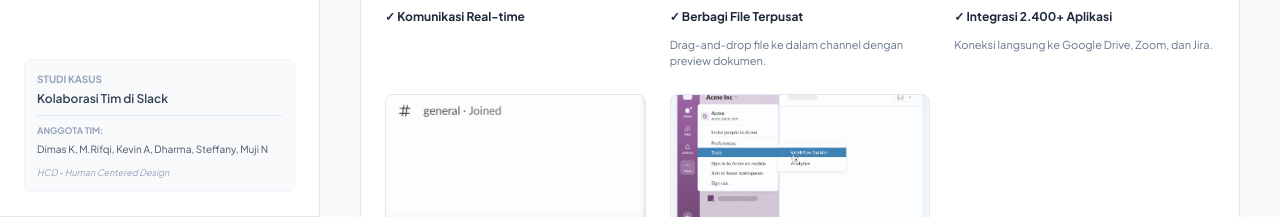
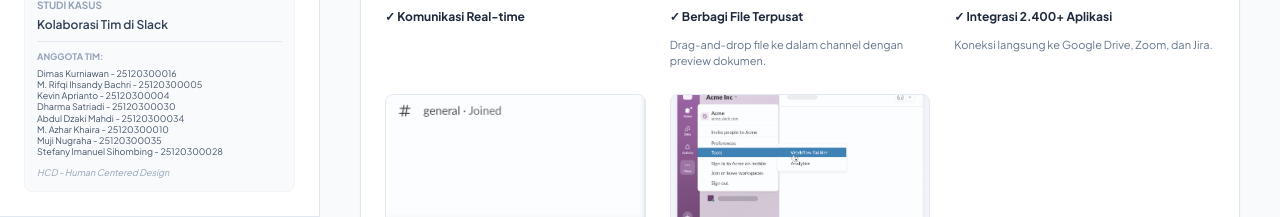
Before and after one commit to dimask016/hcd02-slack, a plain HTML site: page index.html in a window 1280 px wide. Shown: the part 583-800 px from the top of the page. Drawn offline with nearby package versions, Linux system fonts and the light colour scheme.

Commit message:
Revise team member details in index.html
Updated team member list with detailed names and IDs.

```diff
--- a/index.html
+++ b/index.html
@@ -40,18 +40,24 @@
             <li><button onclick="nav('insight')" id="nav-insight" class="w-full text-left px-6 py-3 hover:bg-slate-50 transition-all text-slate-600 text-sm font-medium">🔍 Insight & Kesimpulan</button></li>
             <li><button onclick="nav('reflection')" id="nav-reflection" class="w-full text-left px-6 py-3 hover:bg-slate-50 transition-all text-slate-600 text-sm font-medium">📝 Refleksi & Laporan Kelompok</button></li>
         </ul>
-       <div class="hidden md:block absolute bottom-6 left-6 right-6">
+     <div class="hidden md:block absolute bottom-6 left-6 right-6">
     <div class="p-3 bg-slate-50 rounded-lg border border-slate-100">
         <p class="text-[10px] text-slate-400 font-bold uppercase mb-1">Studi Kasus</p>
         <p class="text-xs font-semibold text-slate-700">Kolaborasi Tim di Slack</p>
 
         <div class="mt-2 pt-2 border-t border-slate-200">
             <p class="text-[9px] text-slate-400 font-bold uppercase mb-1">Anggota Tim:</p>
-            <p class="text-[10px] text-slate-600 leading-relaxed">
-                Dimas K, M.Rifqi, Kevin A, Dharma, Steffany, Muji N
-            </p>
+            <ul class="text-[9px] text-slate-600 leading-tight list-none">
+                <li>Dimas Kurniawan - 25120300016</li>
+                <li>M. Rifqi Ihsandy Bachri - 25120300005</li>
+                <li>Kevin Aprianto - 25120300004</li>
+                <li>Dharma Satriadi - 25120300030</li>
+                <li>Abdul Dzaki Mahdi - 25120300034</li>
+                <li>M. Azhar Khaira - 25120300010</li>
+                <li>Muji Nugraha - 25120300035</li>
+                <li>Stefany Imanuel Sihombing - 25120300028</li>
+            </ul>
         </div>
-
         <p class="text-[9px] text-slate-400 mt-2 italic">HCD - Human Centered Design</p>
     </div>
 </div>
```
